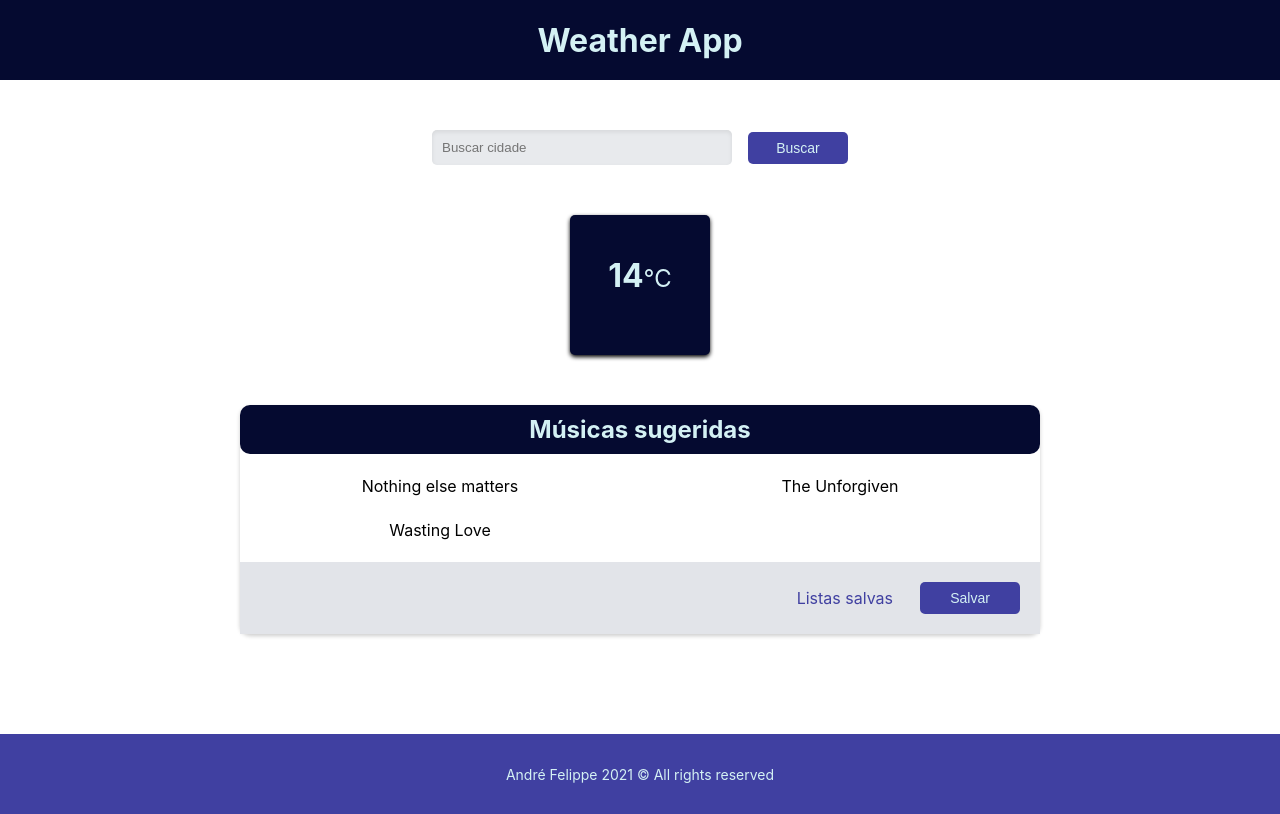
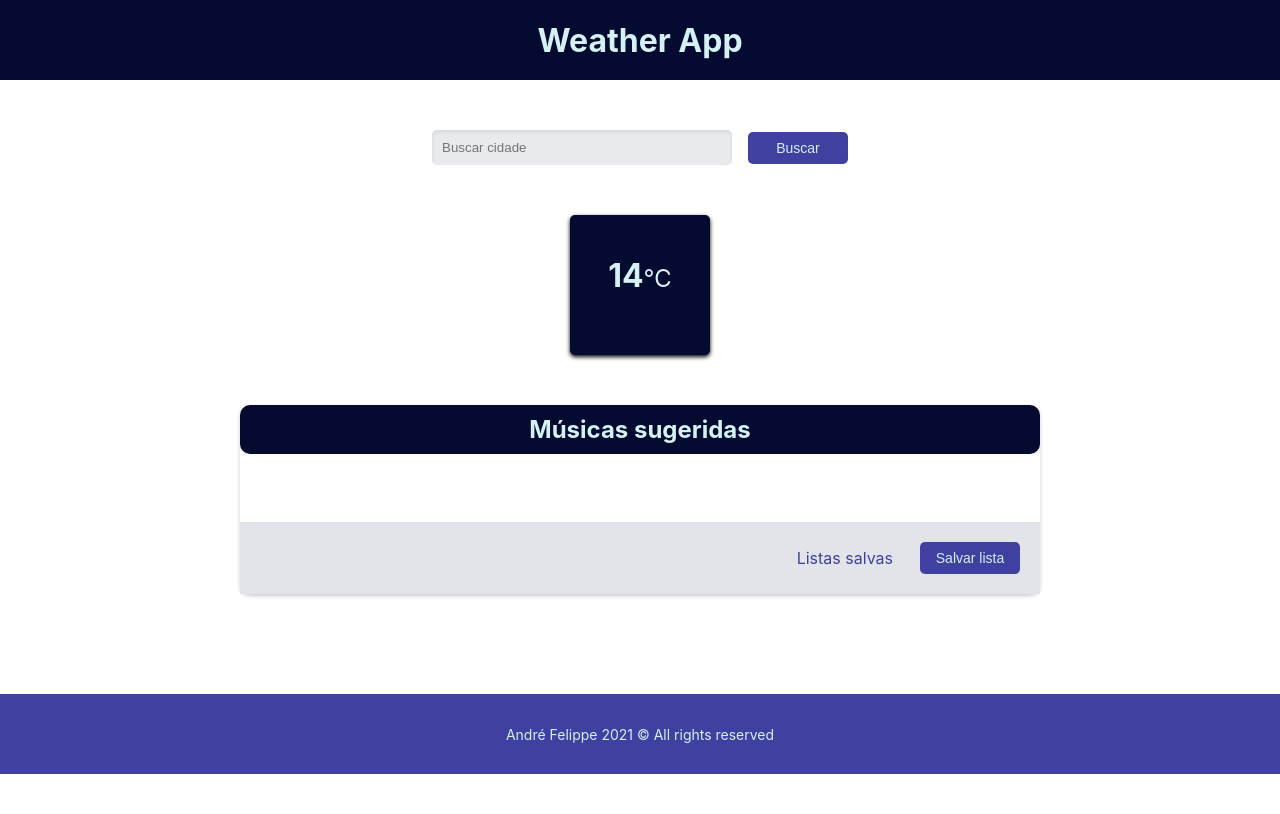
Before and after one commit to afpp3/weather-music, a Next.js app: page / in a window 1280 px wide. Built offline with nearby package versions, Linux system fonts and the light colour scheme.

Commit message:
change music list

```diff
--- a/src/components/MusicList/index.tsx
+++ b/src/components/MusicList/index.tsx
@@ -3,21 +3,25 @@ import * as S from './styles'
 import Button from 'components/Button'
 
 export type Music = {
-  name: string
+  title: string
 }
 
 export type MusicListProps = {
-  musics: Music[]
+  musics?: Music[]
+  onSave?: () => void
 }
 
-const MusicList = ({ musics }: MusicListProps) => (
+const MusicList = ({ musics, onSave }: MusicListProps) => {
+  return (
     <S.Wrapper>
       <S.Heading>
         <h2>Músicas sugeridas</h2>
       </S.Heading>
       <S.List>
-      {musics ? (
-        musics.map((music, index) => <S.Item key={index}>{music.name}</S.Item>)
+        {musics?.length ? (
+          musics.map((music, index) => (
+            <S.Item key={index}>{music.title}</S.Item>
+          ))
         ) : (
           <span>Nenhuma música encontrada!</span>
         )}
@@ -26,9 +30,10 @@ const MusicList = ({ musics }: MusicListProps) => (
         <Link href="/music-list" passHref>
           <S.SavedLists>Listas salvas</S.SavedLists>
         </Link>
-      <Button>Salvar</Button>
+        <Button handleClick={onSave}>Salvar lista</Button>
       </S.Actions>
     </S.Wrapper>
   )
+}
 
 export default MusicList
```
Lines whose indentation alone changed are shown as unchanged.
